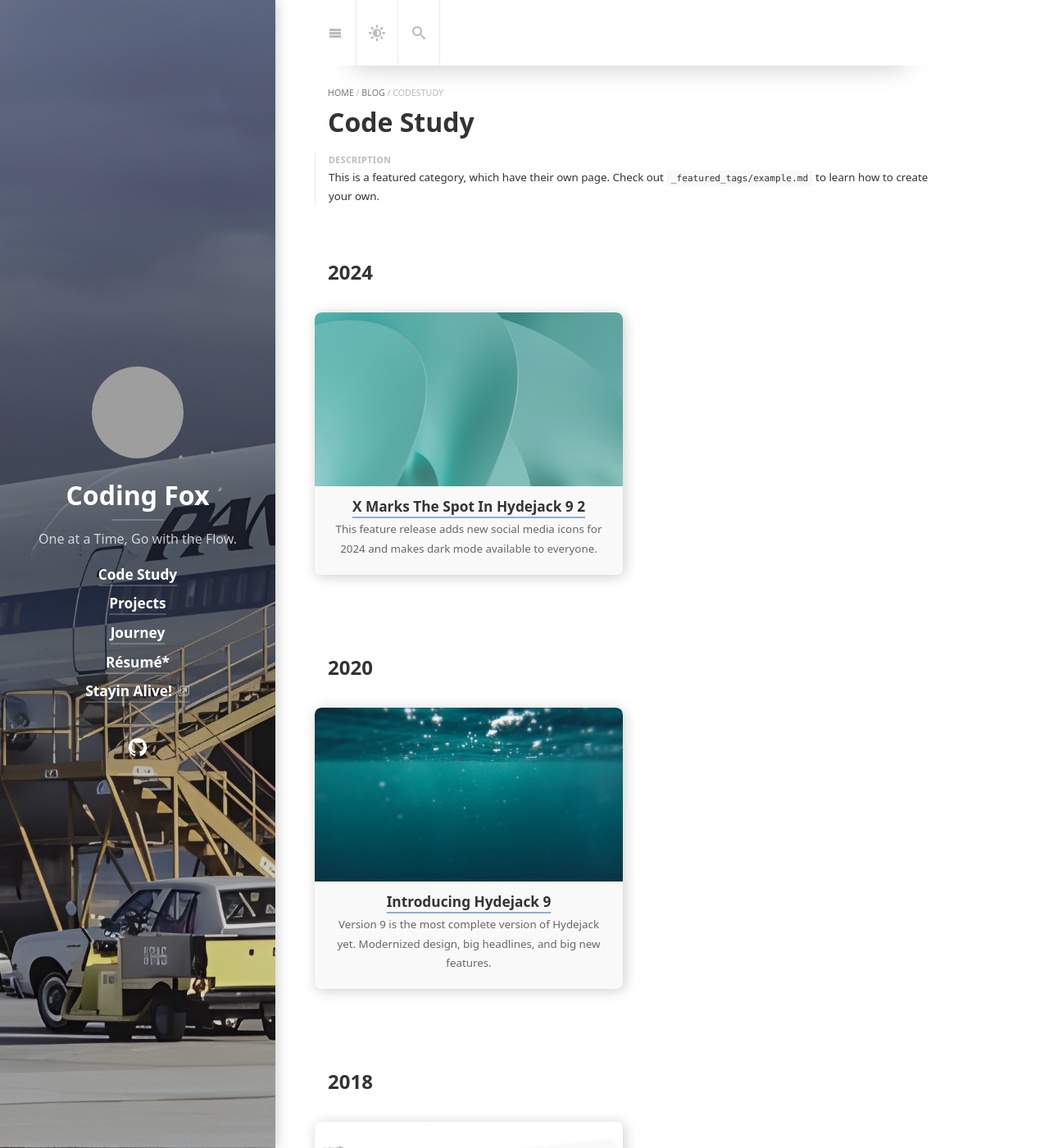
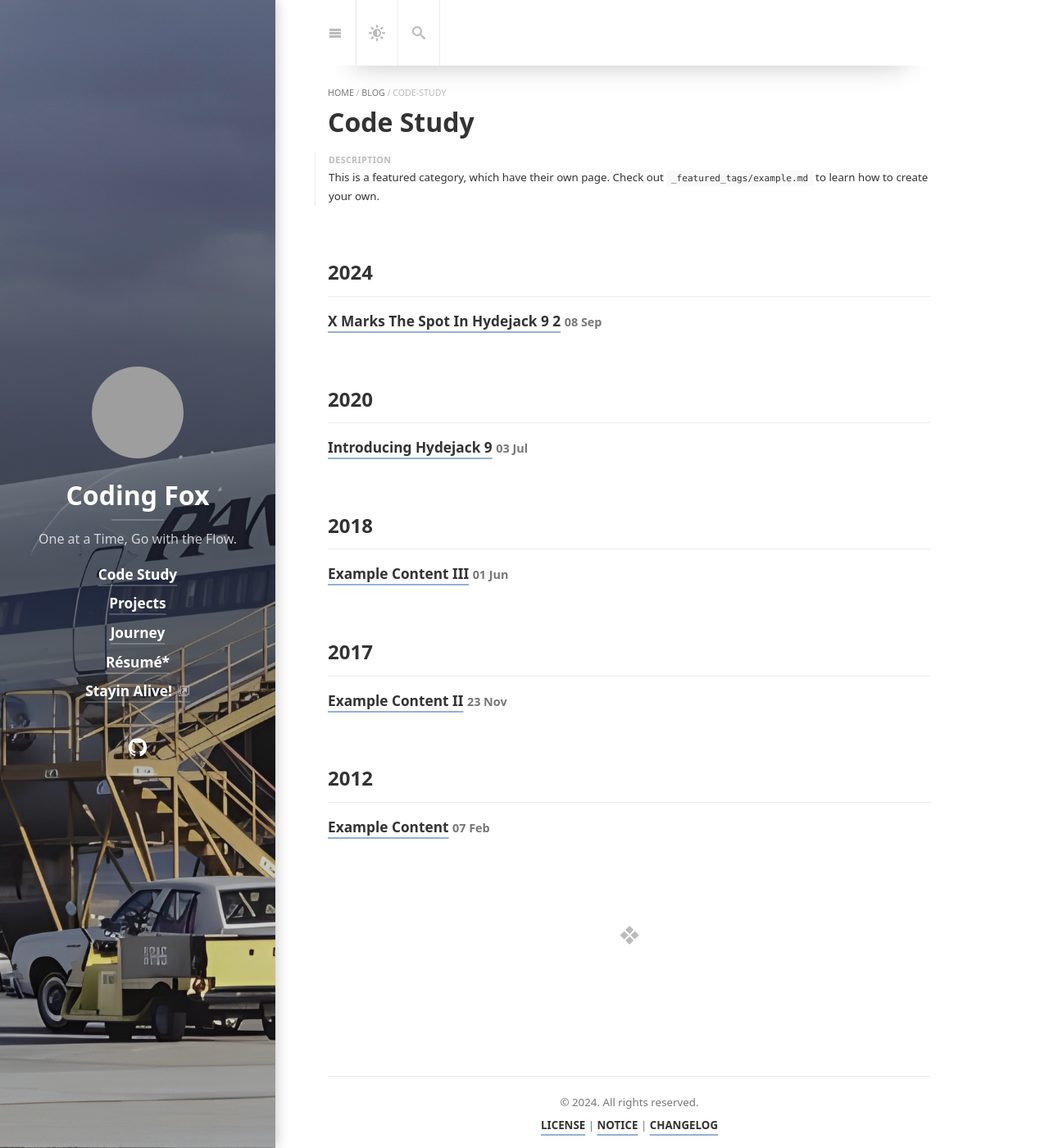
Before and after one commit to KyleLee0430/KyleLee0430.github.io, a Jekyll site: the page built from _featured_categories/code-study.md, in a window 1280 px wide and 1400 px high. Shown: the whole window at 82% size. Built offline with Jekyll 4.4.1, drawn with Linux system fonts in a browser that asks for light colours; cached includes are drawn as plain includes; nearby versions of some CDN libraries; some web fonts are replaced; library files that are not in the unit come from our copies; some of the changed text lies outside the part shown; grey boxes are pictures that could not be loaded.

Commit message:
category update

```diff
--- a/_config.yml
+++ b/_config.yml
@@ -50,7 +50,7 @@ author:
 # Add links to the sidebar.
 menu:
   - title:             Code Study
-    url:               /category/codestudy/
+    url:               /category/example/
   - title:             Projects
     url:               /projects/
   - title:             Journey
--- a/_featured_categories/codestudy.md
+++ b/_featured_categories/code-study.md
@@ -1,7 +1,7 @@
 ---
-layout: grid
+layout: list
 title: Code Study
-slug: codestudy
+slug: code-study
 description: >
   This is a featured category, which have their own page.
   Check out `_featured_tags/example.md` to learn how to create your own.
```
